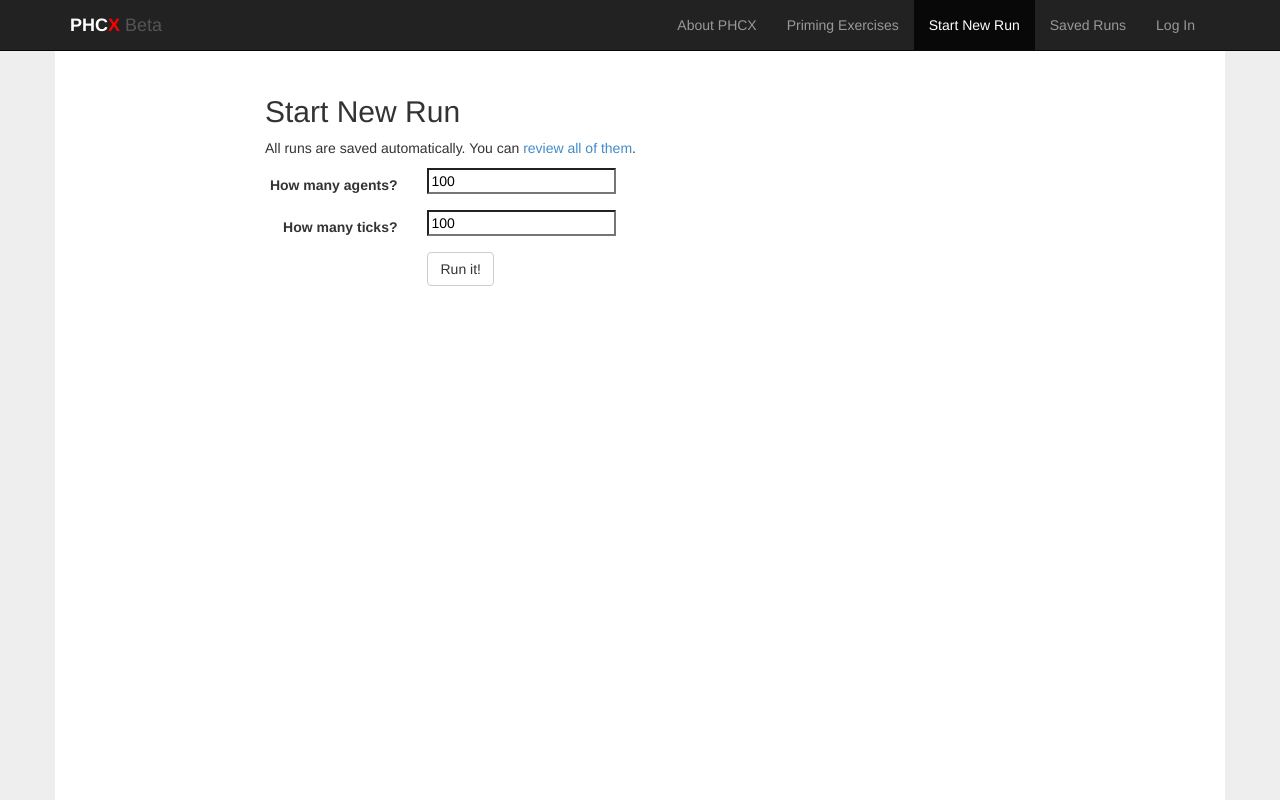
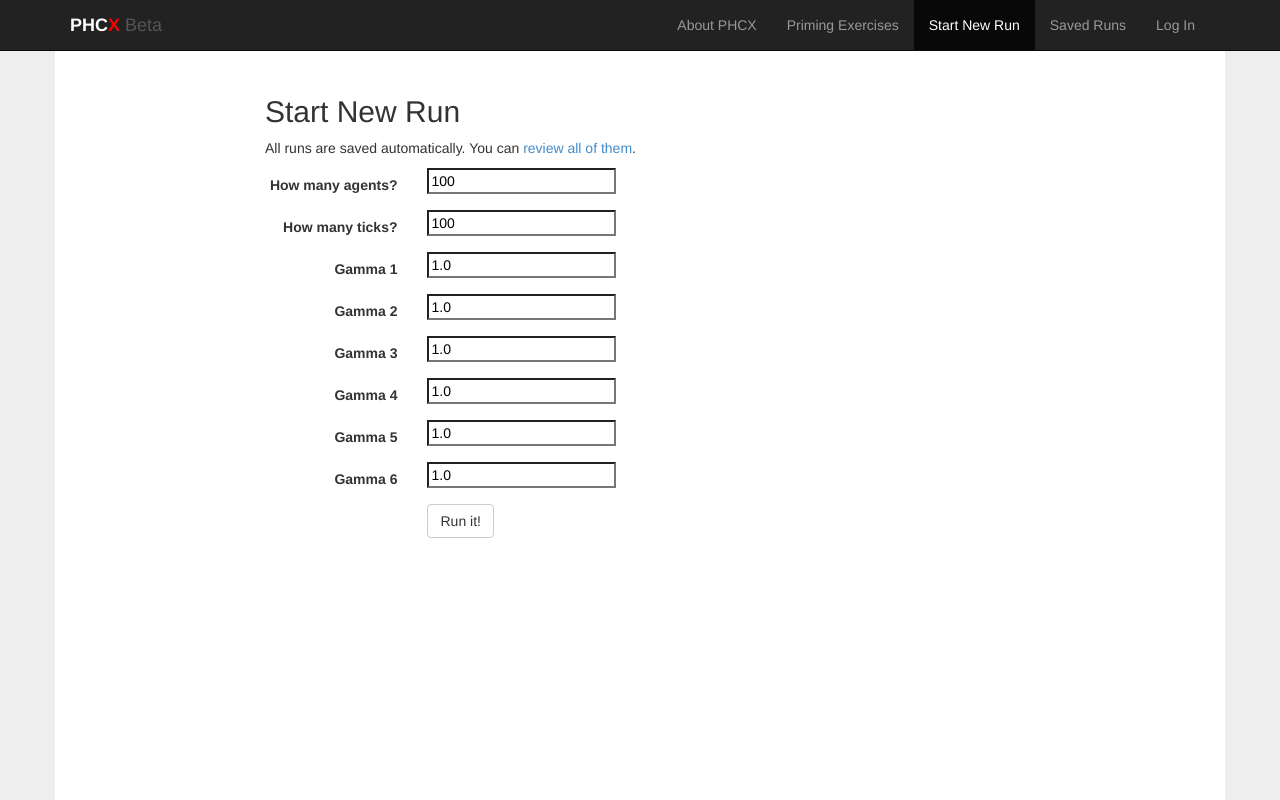
Before and after one commit to ccnmtl/capsim, a Django app: page / in a window 1280 px wide. Run offline with Django 3.2, Linux system fonts and the light colour scheme; some libraries are stand-ins or nearby versions.

Commit message:
expose all the gammas

```diff
--- a/capsim/main/forms.py
+++ b/capsim/main/forms.py
@@ -1,4 +1,6 @@
 from django import forms
+
+DEFAULT_GAMMA = 1.
 
 
 class RunForm(forms.Form):
@@ -8,3 +10,27 @@ class RunForm(forms.Form):
     number_agents = forms.IntegerField(
         initial=100,
         label="How many agents?")
+    gamma_1 = forms.FloatField(
+        initial=DEFAULT_GAMMA,
+        label="Gamma 1",
+        )
+    gamma_2 = forms.FloatField(
+        initial=DEFAULT_GAMMA,
+        label="Gamma 2",
+        )
+    gamma_3 = forms.FloatField(
+        initial=DEFAULT_GAMMA,
+        label="Gamma 3",
+        )
+    gamma_4 = forms.FloatField(
+        initial=DEFAULT_GAMMA,
+        label="Gamma 4",
+        )
+    gamma_5 = forms.FloatField(
+        initial=DEFAULT_GAMMA,
+        label="Gamma 5",
+        )
+    gamma_6 = forms.FloatField(
+        initial=DEFAULT_GAMMA,
+        label="Gamma 6",
+        )
--- a/capsim/main/views.py
+++ b/capsim/main/views.py
@@ -16,9 +16,12 @@ class IndexView(View):
     def post(self, request):
         form = RunForm(request.POST)
         if form.is_valid():
-            ticks = form.cleaned_data['ticks']
-            number_agents = form.cleaned_data['number_agents']
-            r = Run(ticks=ticks, number_agents=number_agents)
+            fields = ['ticks', 'number_agents', 'gamma_1', 'gamma_2',
+                      'gamma_3', 'gamma_4', 'gamma_5', 'gamma_6']
+            parameters = dict()
+            for f in fields:
+                parameters[f] = form.cleaned_data[f]
+            r = Run(**parameters)
             rr = RunRecord()
             rr.from_run(r)
             out = r.run()
--- a/capsim/templates/main/index.html
+++ b/capsim/templates/main/index.html
@@ -53,6 +53,49 @@ makeGraph("div.placeholder", runData, runStdDevs);
   </div>
 
   <div class="form-group">
+		{{ form.gamma_1.errors }}
+    <label for="inputGamma1" class="col-sm-2 control-label">Gamma 1</label>
+    <div class="col-sm-3">
+      {{ form.gamma_1 }}
+    </div>
+  </div>
+  <div class="form-group">
+		{{ form.gamma_2.errors }}
+    <label for="inputGamma2" class="col-sm-2 control-label">Gamma 2</label>
+    <div class="col-sm-3">
+      {{ form.gamma_2 }}
+    </div>
+  </div>
+  <div class="form-group">
+		{{ form.gamma_3.errors }}
+    <label for="inputGamma3" class="col-sm-2 control-label">Gamma 3</label>
+    <div class="col-sm-3">
+      {{ form.gamma_3 }}
+    </div>
+  </div>
+  <div class="form-group">
+		{{ form.gamma_4.errors }}
+    <label for="inputGamma4" class="col-sm-2 control-label">Gamma 4</label>
+    <div class="col-sm-3">
+      {{ form.gamma_4 }}
+    </div>
+  </div>
+  <div class="form-group">
+		{{ form.gamma_5.errors }}
+    <label for="inputGamma5" class="col-sm-2 control-label">Gamma 5</label>
+    <div class="col-sm-3">
+      {{ form.gamma_5 }}
+    </div>
+  </div>
+  <div class="form-group">
+		{{ form.gamma_6.errors }}
+    <label for="inputGamma6" class="col-sm-2 control-label">Gamma 6</label>
+    <div class="col-sm-3">
+      {{ form.gamma_6 }}
+    </div>
+  </div>
+
+  <div class="form-group">
     <div class="col-sm-offset-2 col-sm-3">
       <button type="submit" class="btn btn-default">Run it!</button>
     </div>
```
Also changed, not shown: capsim/main/tests/test_views.py (+5 -1 lines).
